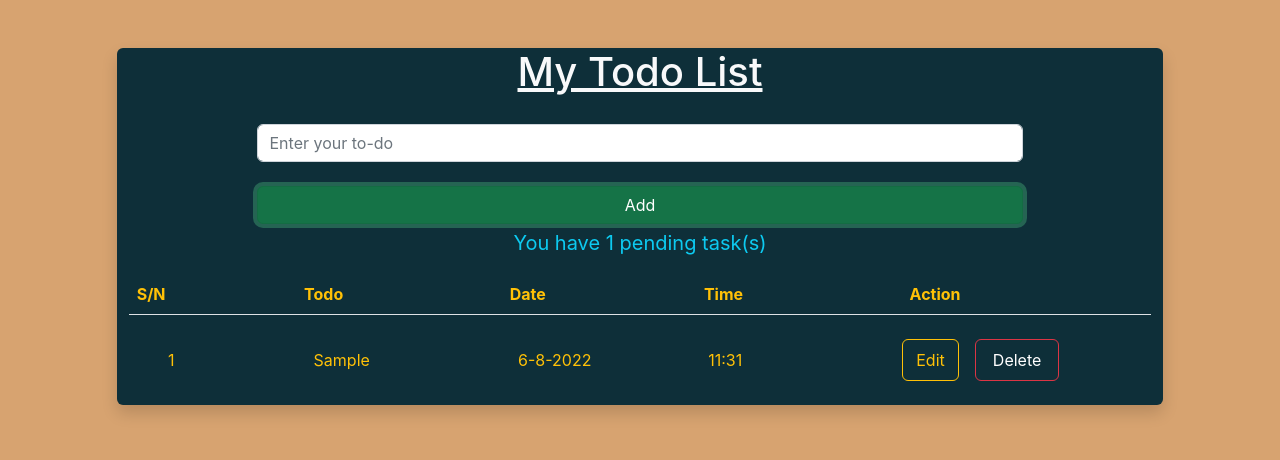
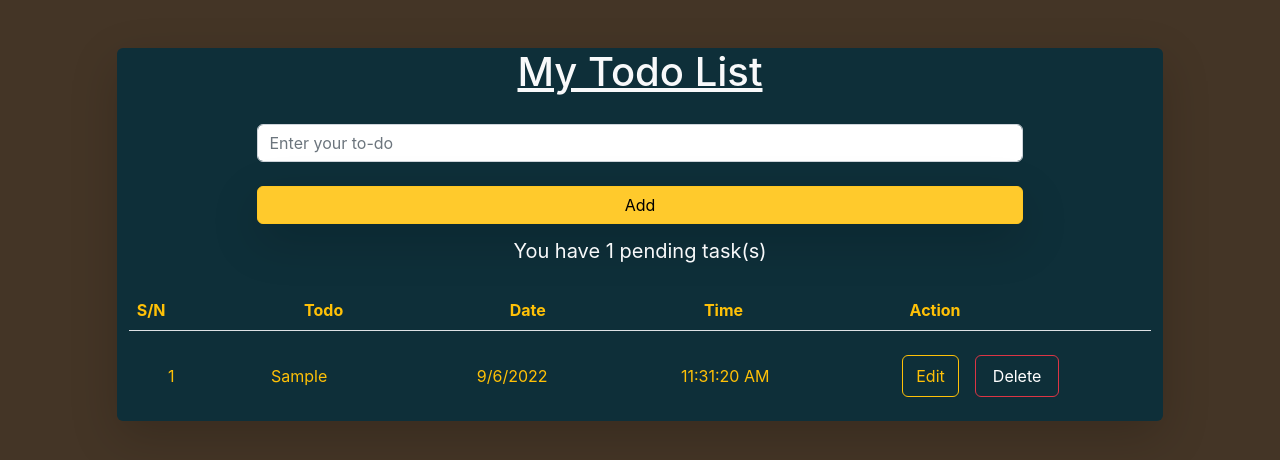
Before and after one commit to Oluwafemi-John1/To-do-app, a React (Create React App) app: page / in a window 1280 px wide. Both pictures are taken after typing "Sample" into the empty fields and a click on the button "Add". Shown: the top 460 px of the page. Built offline with nearby package versions, Linux system fonts and the light colour scheme.

Commit message:
work done

```diff
--- a/src/App.css
+++ b/src/App.css
@@ -1,5 +1,6 @@
 body {
-    background-color: #D7A370;
+    background-color: #443526;
+
 }
 
 .rounded {
--- a/src/App.js
+++ b/src/App.js
@@ -6,19 +6,15 @@ import Todo from './components/Todo';
 function App() {
     const [todoInput, settodoInput] = useState("");
     const [todoValue, settodoValue] = useState([]);
-    let localdate = new Date().getDate();
-    let month = new Date().getMonth();
-    let year = new Date().getFullYear();
-    let dateCreated = `${localdate}-${month}-${year}`;
-    let hour = new Date().getHours();
-    let minute = new Date().getMinutes();
-    let timeCreated = `${hour}:${minute}`
-    // const [date, setdate] = useState({dateCreated})
-    // const [time, settime] = useState({timeCreated})
+
+    let date = new Date();
+    let dateCreated = date.toLocaleDateString();
+    let timeCreated = date.toLocaleTimeString();
+
   return (
     <>
     <div className="container-fluid mt-5">
-        <div className="row mx-auto col-lg-10 rounded shadow">
+        <div className="row mx-auto col-lg-10 rounded shadow-lg">
             <Header/>
             <Todo
             myInput = {todoInput}
@@ -26,9 +22,7 @@ function App() {
             myTodo = {todoValue}
             setMyTodo = {settodoValue}
             myDate = {dateCreated}
-            // setMyDate = {setdate}
             myTime = {timeCreated}
-            // setMyTime = {settime}
             />
         </div>
     </div>
--- a/src/components/Todo.js
+++ b/src/components/Todo.js
@@ -1,12 +1,13 @@
 import React, { useState } from 'react'
 
 const Todo = ({myInput,setMyInput,myTodo,setMyTodo,myDate,myTime}) => {
-    const [count, setcount] = useState("no");
+    const [count, setcount] = useState("0");
     const [editedTodo, seteditedTodo] = useState(0)
     const [editedInput, seteditedInput] = useState({})
     const [editTodos, seteditTodos] = useState("")
+    const [message, setmessage] = useState("")
 
-    // console.log(myDate);
+    console.log(myDate);
     // console.log(myTodo);
     const addTodo = () => {
         if (myInput !== "") {
@@ -14,8 +15,9 @@ const Todo = ({myInput,setMyInput,myTodo,setMyTodo,myDate,myTime}) => {
             setMyTodo([...myTodo,newTodo]);
             setcount(myTodo.length+1)
             setMyInput("")
+            setmessage("")
         } else {
-            alert("Please fill in your to-do😊")
+            setmessage("Input your todo!")
         }
     }
 
@@ -41,6 +43,7 @@ const Todo = ({myInput,setMyInput,myTodo,setMyTodo,myDate,myTime}) => {
     }
   return (
 		<>
+            <div className="text-center fs-4" style={{color:"#FF2525"}}>{message}</div>
 			<div className="py-3 mx-auto">
 				<input
 					type="text"
@@ -53,15 +56,13 @@ const Todo = ({myInput,setMyInput,myTodo,setMyTodo,myDate,myTime}) => {
 				/>
 			</div>
 
+
 			<div align="center">
-				<button className="btn btn-success my-1 w-75" onClick={addTodo}>
+				<button className="btn btn-warning shadow-lg my-1 w-75" onClick={addTodo}>
 					Add
 				</button>
 			</div>
-
-			<div className="fs-5 text-info text-center">
-				You have {count} pending task(s)
-			</div>
+            <div className="fs-5 text-light text-center mx-auto py-2">You have {count} pending task(s)</div>
 
 			{/* Table display */}
 			<div className="mt-3">
@@ -81,9 +82,9 @@ const Todo = ({myInput,setMyInput,myTodo,setMyTodo,myDate,myTime}) => {
 					<>
 						<table className="table table-striped text-center">
 							<tr className="my-2 text-warning">
-								<td className="col-1 px-lg-3">{index + 1}</td>
-								<td className="col-3 px-lg-3">{input.myInput}</td>
-								<td className="col-2">{input.myDate}</td>
+								<td className="col-1">{index + 1}</td>
+								<td className="col-2">{input.myInput}</td>
+								<td className="col-3">{input.myDate}</td>
 								<td className="col-2">{input.myTime}</td>
 								<td className="col-4 mx-auto py-2">
 									<button className="btn btn-outline-warning mx-2 col-lg-2 col-sm-4" data-bs-toggle="modal" data-bs-target="#exampleModal" onClick={() => editTodo(index)}>Edit</button>
```
